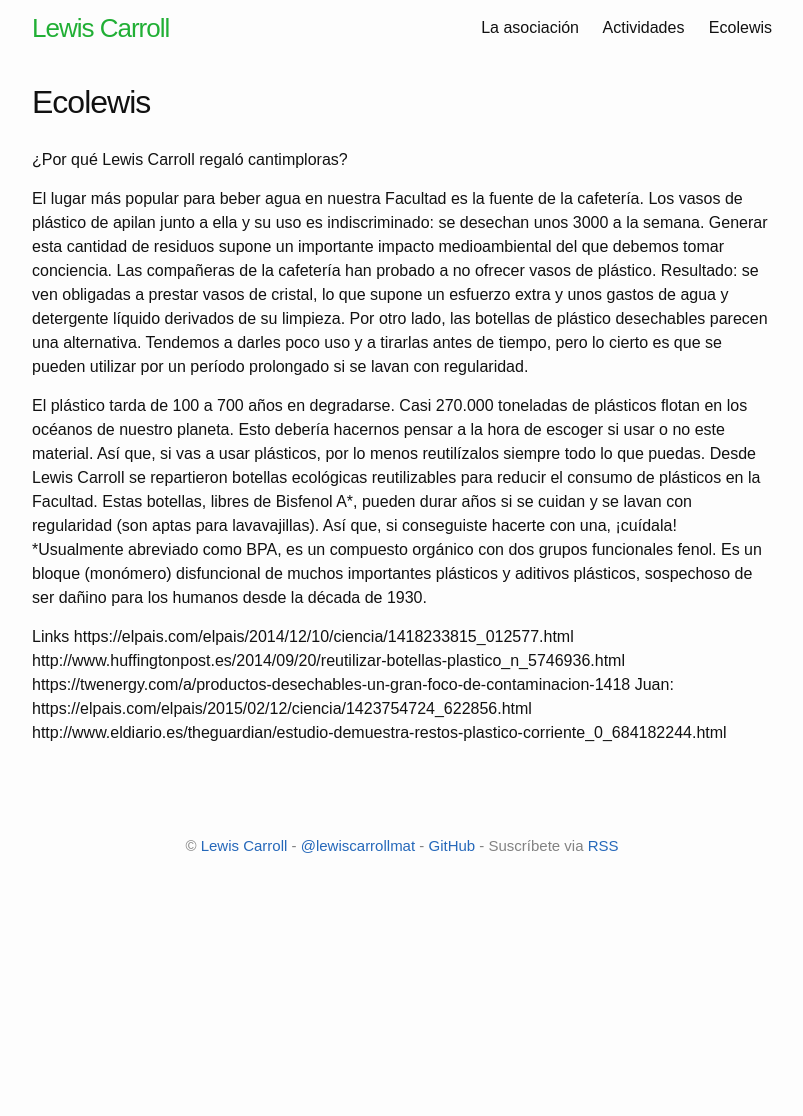
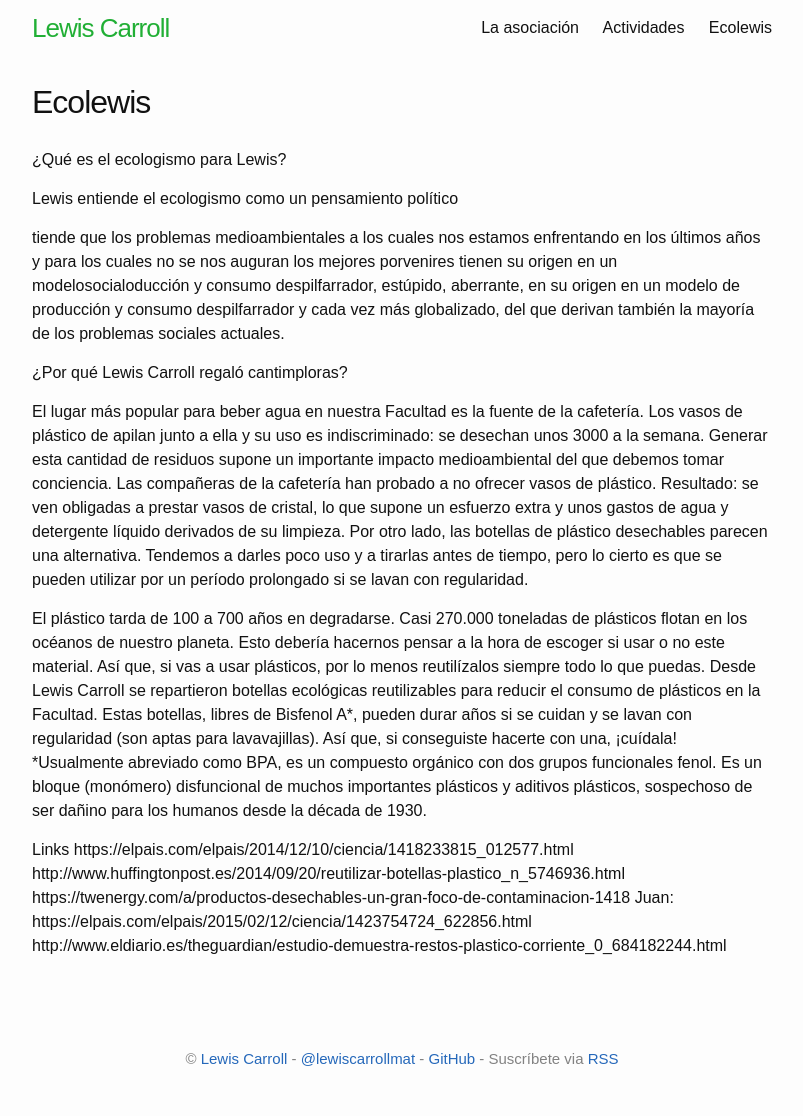
Before and after one commit to lewiscarroll/lewiscarroll.github.io, a Jekyll site: the page built from ecolewis.md, in a window 1280 px wide. Shown: the whole page, without its empty margins (238-1041 px from the left). Built offline with Jekyll 4.4.1, drawn with Linux system fonts in a browser that asks for light colours; before the commit the page ends 903 px from its top, so only the background shows below that.

Commit message:
Update ecolewis.md

```diff
--- a/ecolewis.md
+++ b/ecolewis.md
@@ -3,6 +3,14 @@
 title: "Ecolewis"
 permalink: /ecolewis/
 ---
+
+¿Qué es el ecologismo para Lewis?
+
+Lewis entiende el ecologismo como un pensamiento político
+
+tiende que los problemas medioambientales a los cuales nos estamos enfrentando en los últimos años y para los cuales no se nos auguran los mejores porvenires tienen su origen en un modelosocialoducción y consumo despilfarrador, estúpido, aberrante,
+en su origen en un modelo de producción y consumo despilfarrador y cada vez más globalizado, del que derivan también la mayoría de los problemas sociales actuales.
+
 
 ¿Por qué Lewis Carroll regaló cantimploras?
 
```
